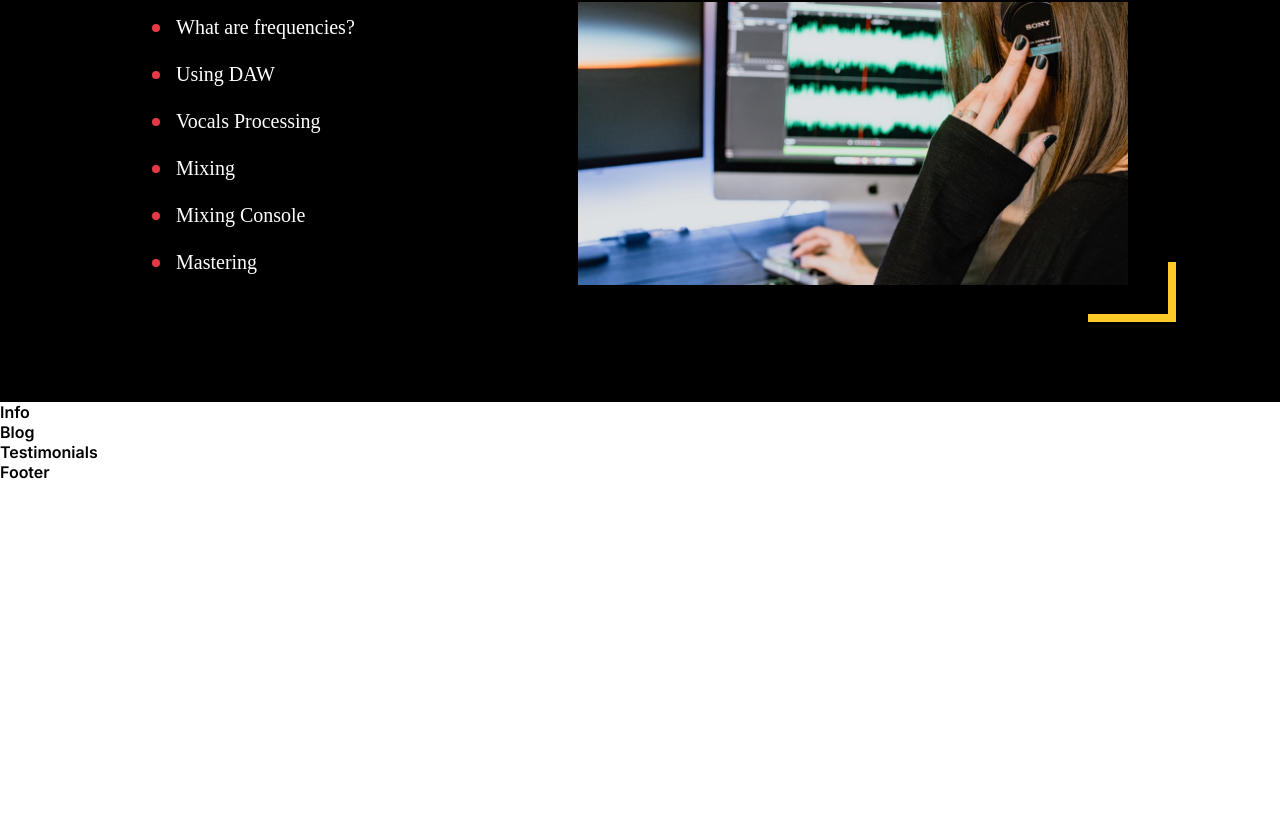
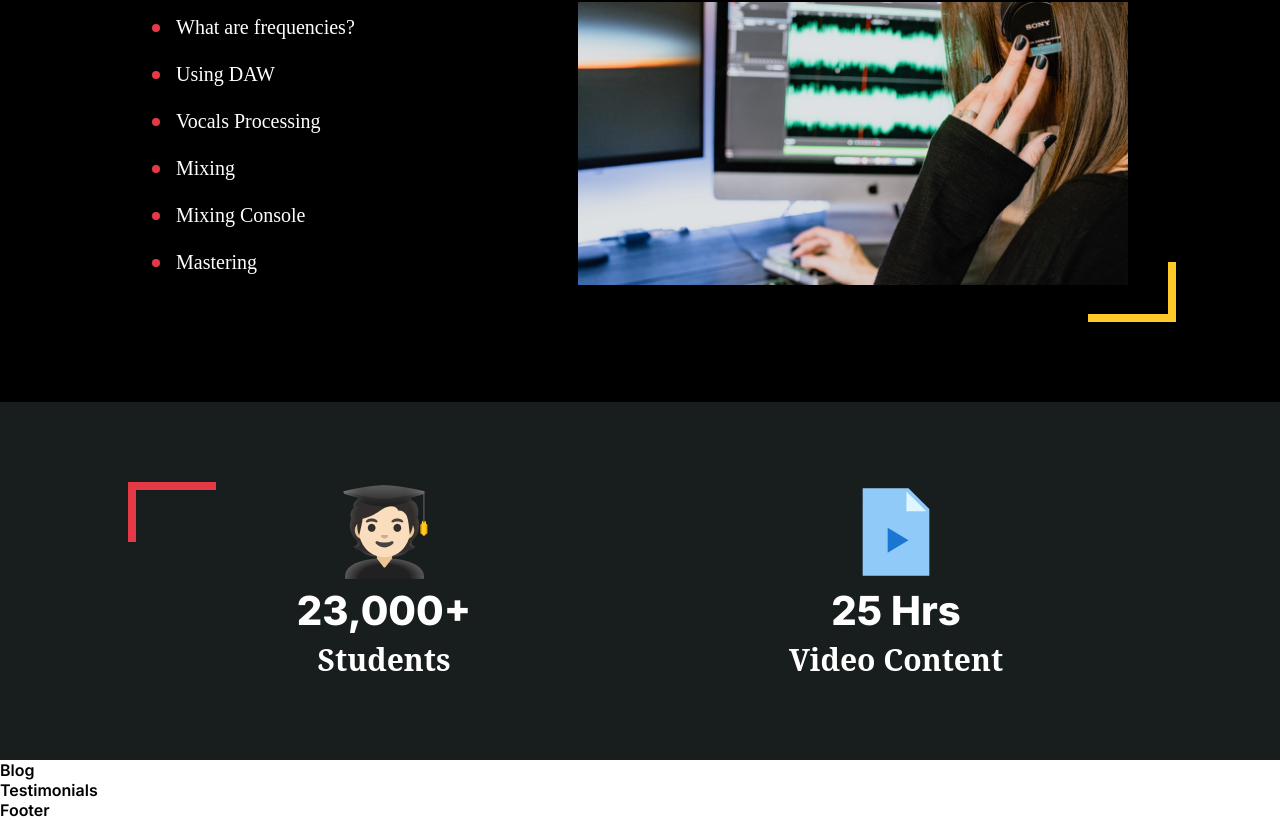
Before and after one commit to PersusPrince070/ResponsiveWeb-FigmaDesign, a React (Vite) app in the folder front-end/: page / in a window 1280 px wide. Shown: the part 1026-1846 px from the top of the page. Before the commit the page ends 1508 px from the top, so only its background shows below. Built offline with nearby package versions, Linux system fonts and the light colour scheme.

Commit message:
info complete

```diff
--- a/front-end/src/components/Info/Info.css
+++ b/front-end/src/components/Info/Info.css
@@ -0,0 +1,28 @@
+#info .info-content {
+  display: flex;
+  flex-direction: column;
+  align-items: center;
+  width: 100%;
+  gap: 4px;
+}
+
+#info .info-content .amount {
+  font-weight: 800;
+  font-size: 40px;
+}
+
+#info .info-content .type {
+  font-family: "Alegreya", "serif";
+  font-size: 30px;
+  font-weight: 700;
+}
+
+#info .wrapper {
+  position: relative;
+}
+
+#info .bg-element-2 {
+  position: absolute;
+  left: 0;
+  top: 0;
+}
--- a/front-end/src/components/Info/Info.jsx
+++ b/front-end/src/components/Info/Info.jsx
@@ -1,8 +1,28 @@
 import React from "react";
 import "./Info.css";
+import { studentIcon, videoIcon, bgElement2 } from "../../assets";
 
 const Info = () => {
-  return <div>Info</div>;
+  return (
+    <section id="info" className="dark-gray">
+      <div className="wrapper">
+        <div className="content-container">
+          <div className="info-content">
+            <img src={studentIcon} />
+            <div className="amount">23,000+</div>
+            <div className="type">Students</div>
+          </div>
+          <div className="info-content">
+            <img src={videoIcon} />
+            <div className="amount">25 Hrs</div>
+            <div className="type">Video Content</div>
+          </div>
+        </div>
+
+        <img className="bg-element-2" src={bgElement2} alt="" />
+      </div>
+    </section>
+  );
 };
 
 export default Info;
```
